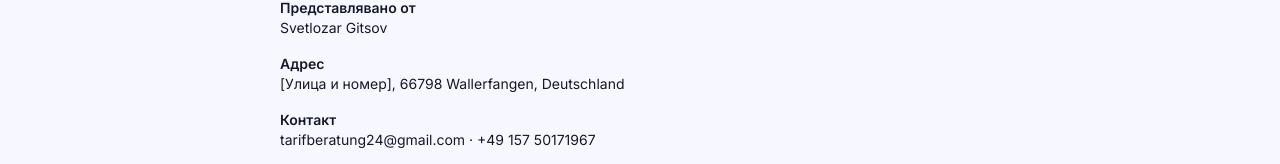
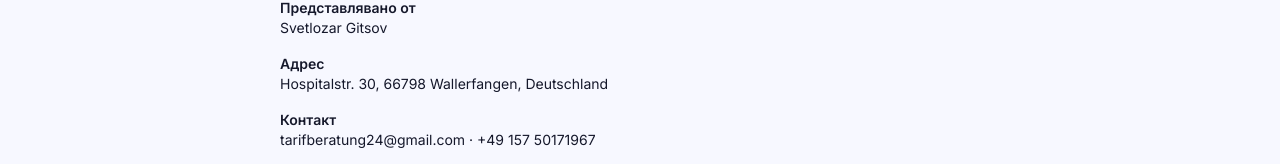
Before and after one commit to TARIFBERATER24/DE-BG-PLATFORM, a Next.js app: page /impressum in a window 1280 px wide. Shown: the part 382-546 px from the top of the page. Built offline with nearby package versions, Linux system fonts and the light colour scheme.

Commit message:
Fill real street address in Impressum
Completes the §5 DDG address requirement, which matters more now that
live affiliate links are on the site.

```diff
--- a/app/impressum/page.tsx
+++ b/app/impressum/page.tsx
@@ -28,7 +28,7 @@ export default function ImpressumPage() {
         </div>
         <div>
           <dt className="font-semibold">Адрес</dt>
-          <dd>[Улица и номер], 66798 Wallerfangen, Deutschland</dd>
+          <dd>Hospitalstr. 30, 66798 Wallerfangen, Deutschland</dd>
         </div>
         <div>
           <dt className="font-semibold">Контакт</dt>
```
